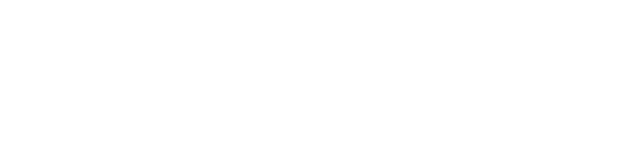
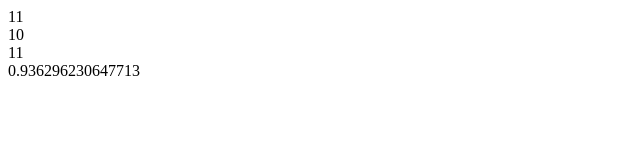
Before and after one commit to EltonFrota/Projeto_JS, a plain HTML site: page funcoes_matematicas.html in a window 1280 px wide. Shown: the whole page, without its empty margins (0-640 px from the left). Drawn offline with Linux system fonts and the light colour scheme.

Commit message:
atualização função matemática

```diff
--- a/funcoes_matematicas.html
+++ b/funcoes_matematicas.html
@@ -6,6 +6,21 @@
     <meta name="viewport" content="width=device-width, initial-scale=1.0">
     <title>Funções Matemáticas</title>
     <script>
+        //"O objeto Math permite que você execute tarefas matemáticas."
+        //https://www.w3schools.com/jsref/jsref_obj_math.asp
+        //"Math não é um construtor. Todas as propriedades / métodos do Math podem ser chamados usando o Math como um objeto, sem criá-lo:"
+
+        var x = Math.ceil(10.998) //Essa função arredonda o numero para cima.
+        document.write(x + '<br />')
+
+        var y = Math.floor(10.998) // Independente da fração ele sempre vai pegar o numero inteiro.
+        document.write(y + '<br />')
+
+        var z = Math.round(10.598) // menor .5 ele arredonda para baixo >= .5 ele arredonda para ciama.
+        document.write(z + '<br />')
+
+        var t = Math.random() // Ele dar um valor aleatório ente 0 e 1
+        document.write(t + '<br />')
 
     </script>
 </head>
```
